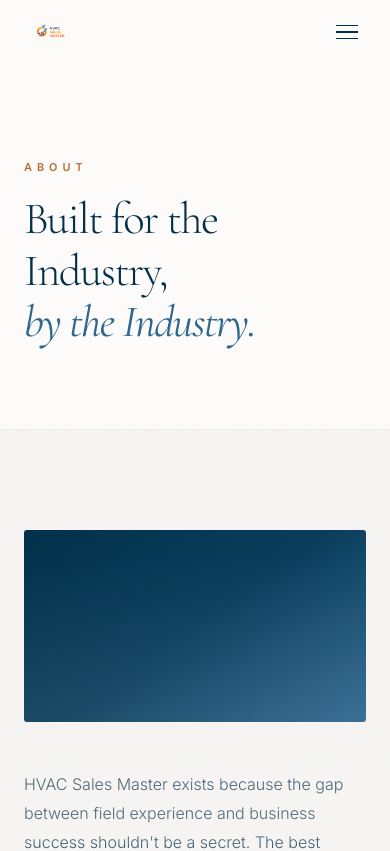
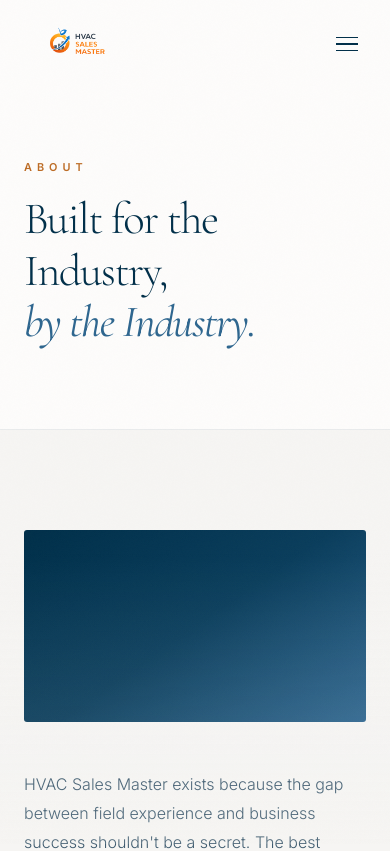
Before and after one commit to Ishack94/HVAC-sales-master, a React (Vite) app: page /about in a window 390 px wide. Shown: the top 851 px of the page. Built offline with nearby package versions, Linux system fonts and the light colour scheme.

Commit message:
double mobile logo size

```diff
--- a/src/components/Layout/Header.jsx
+++ b/src/components/Layout/Header.jsx
@@ -32,7 +32,7 @@
     <>
       <header className={`${styles.header} ${scrolled ? styles.scrolled : ''}`}>
         <div className={styles.inner}>
-          <Logo height={141} mobileHeight={36} />
+          <Logo height={141} mobileHeight={72} />
           <nav className={styles.nav} aria-label="Main navigation">
             {navLinks.map(({ label, to }) => (
               <NavLink
--- a/src/components/Layout/Header.module.css
+++ b/src/components/Layout/Header.module.css
@@ -40,7 +40,7 @@
 
 @media (max-width: 768px) {
   .inner {
-    height: 64px;
+    height: 88px;
   }
 }
 
```
